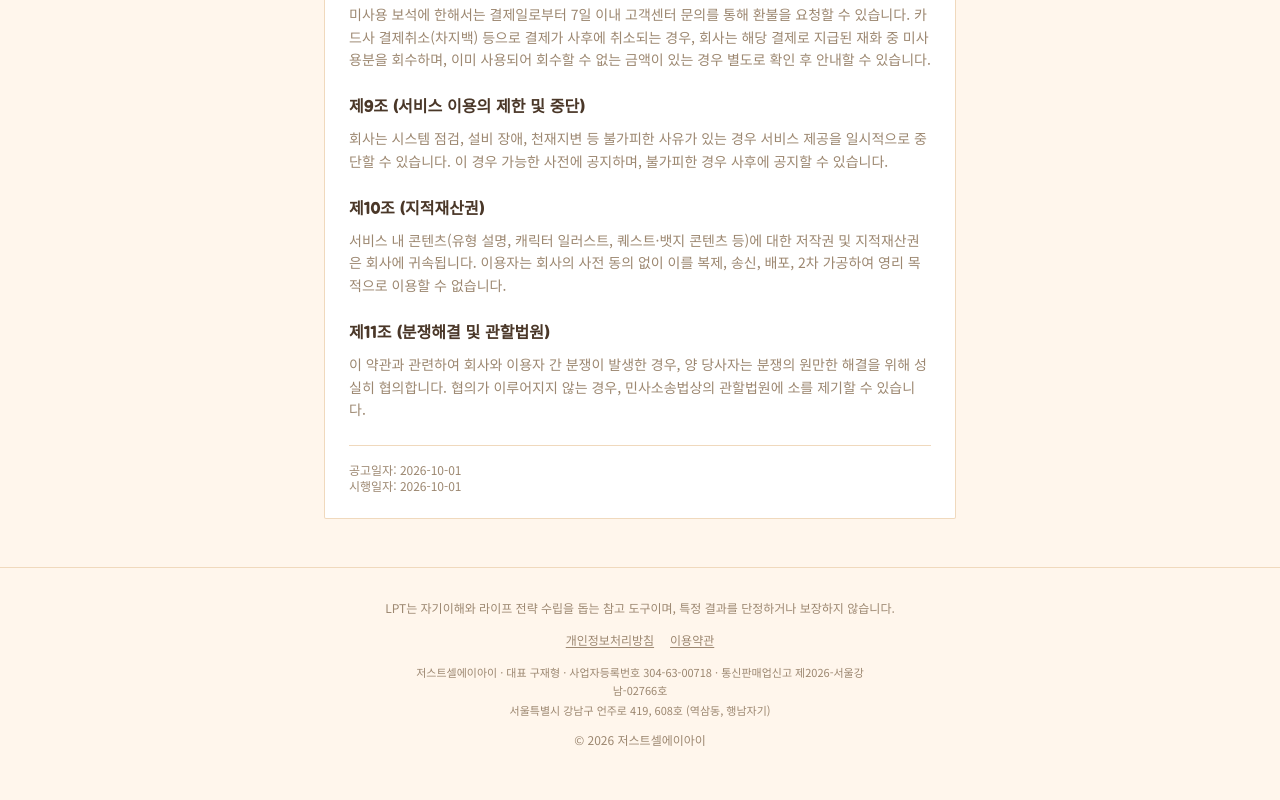
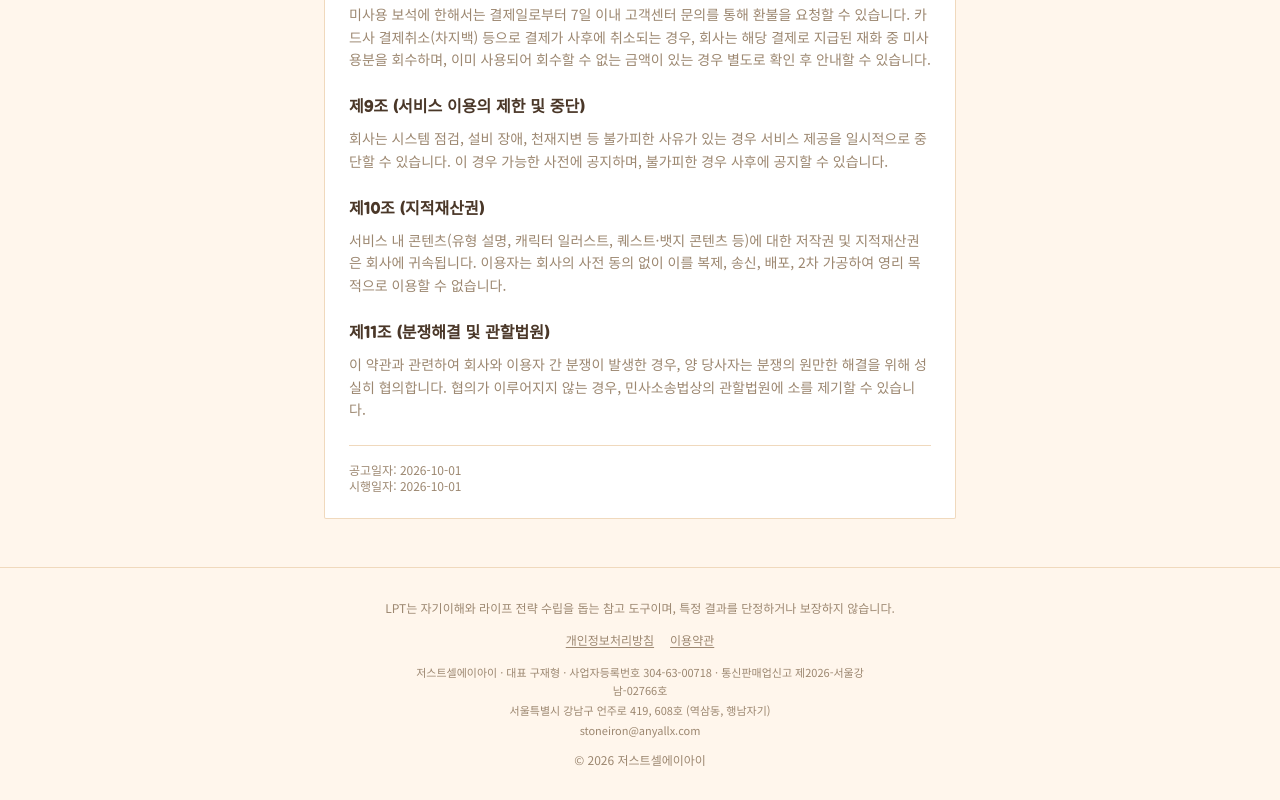
Before and after one commit to JeffreyKoo-dev/LPT, a Next.js app: page /terms in a window 1280 px wide. Shown: the part 1419-2219 px from the top of the page. Built offline with nearby package versions, Linux system fonts and the light colour scheme; no server answers.

Commit message:
Update: 고객센터/개인정보보호책임자 이메일 확정(stoneiron@anyallx.com)
Co-Authored-By: Claude Sonnet 5 <noreply@anthropic.com>
Claude-Session: https://claude.ai/code/session_01SDfycr2R9a2QkjEvvsmNCc

```diff
--- a/src/data/businessInfo.ts
+++ b/src/data/businessInfo.ts
@@ -3,9 +3,9 @@
  * 사업자등록증·통신판매업신고증에 기재된 값 그대로 유지할 것 — 상호/주소가
  * 바뀌면 이 파일만 고치면 Footer·이용약관·개인정보처리방침에 전부 반영된다.
  *
- * phone/email은 아직 확정되지 않아 비워둔 상태(2026-10-01). 값이 생기면
- * 바로 채워 넣을 것 — 개인정보보호책임자 연락처는 개인정보보호법상 필수
- * 표시 항목이라 계속 비워두면 안 된다.
+ * phone은 아직 확정되지 않아 비워둔 상태(2026-10-01). 값이 생기면 바로
+ * 채워 넣을 것. email은 2026-10-03 확정(stoneiron@anyallx.com) — 개인정보
+ * 보호책임자 연락처로도 함께 쓰인다.
  */
 export const BUSINESS_INFO = {
   companyName: "저스트셀에이아이",
@@ -16,6 +16,6 @@ export const BUSINESS_INFO = {
   address: "서울특별시 강남구 언주로 419, 608호 (역삼동, 행남자기)",
   /** TODO: 확정되는 대로 채울 것 */
   phone: null as string | null,
-  /** TODO: 확정되는 대로 채울 것. 개인정보보호책임자 연락처로도 함께 쓰임 */
-  email: null as string | null,
+  /** 개인정보보호책임자 연락처로도 함께 쓰임 */
+  email: "stoneiron@anyallx.com" as string | null,
 };
```
